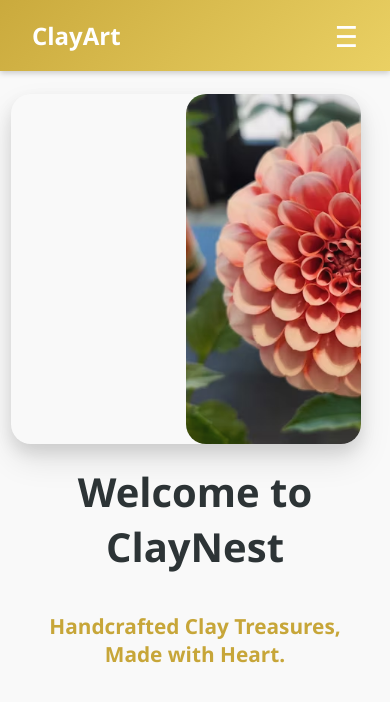
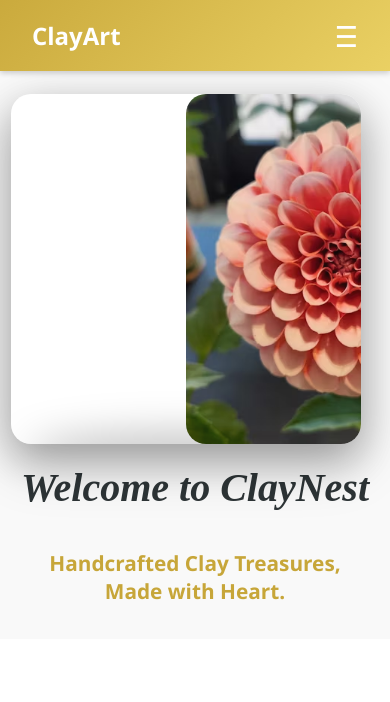
Before and after one commit to movindu477/ClayART-WebSite, a plain HTML site: page index.html in a window 390 px wide. Drawn offline with Linux system fonts and the light colour scheme.

Commit message:
section1 done

```diff
--- a/index.css
+++ b/index.css
@@ -101,6 +101,8 @@ body {
 
 
 /* section1 style sheet */
+/* Google font for elegant italic heading */
+@import url('https://fonts.googleapis.com/css2?family=Playfair+Display:ital,wght@1,600&display=swap');
 .section1 {
   display: flex;
   align-items: center;
@@ -118,8 +120,25 @@ body {
   margin-top: -5%;
   border-radius: 25px;
   overflow: hidden;
-  box-shadow: 0 8px 16px rgba(0, 0, 0, 0.1),
-              0 16px 32px rgba(0, 0, 0, 0.1);
+  background: #fff;
+  box-shadow:
+    0 20px 50px rgba(0, 0, 0, 0.25),
+    0 30px 60px rgba(0, 0, 0, 0.2),
+    inset 0 4px 8px rgba(255, 255, 255, 0.2); /* inner top light */
+  z-index: 1;
+}
+.imagegroup::after {
+  content: "";
+  position: absolute;
+  bottom: -35px;
+  left: 50%;
+  transform: translateX(-50%);
+  width: 85%;
+  height: 45px;
+  background: rgba(0, 0, 0, 0.25);
+  filter: blur(25px);
+  border-radius: 50%;
+  z-index: -1;
 }
 .slideshow {
   position: absolute;
@@ -146,10 +165,12 @@ body {
   min-width: 300px;
 }
 .content h1 {
-  font-size: 4rem;
+  font-size: 5rem;
   margin-bottom: 16%;
   margin-left: 2%;
   color: #2d3436;
+  font-family: 'Playfair Display', serif;
+  font-style: italic;
 }
 .subheadings {
   position: relative;
@@ -191,6 +212,16 @@ body {
     aspect-ratio: 1 / 1;
     margin-bottom: 30px;
     border-radius: 20px;
+    box-shadow:
+      0 15px 40px rgba(0, 0, 0, 0.25),
+      0 20px 55px rgba(0, 0, 0, 0.2),
+      inset 0 3px 6px rgba(255, 255, 255, 0.2);
+  }
+  .imagegroup::after {
+    bottom: -30px;
+    width: 90%;
+    height: 40px;
+    filter: blur(20px);
   }
   .slideshow {
     width: 100%;
@@ -202,6 +233,8 @@ body {
     font-size: 2.5rem;
     margin-left: 0;
     margin-top: -20%;
+    font-family: 'Playfair Display', serif;
+    font-style: italic;
   }
   .subheadings {
     margin-left: 0;
```
